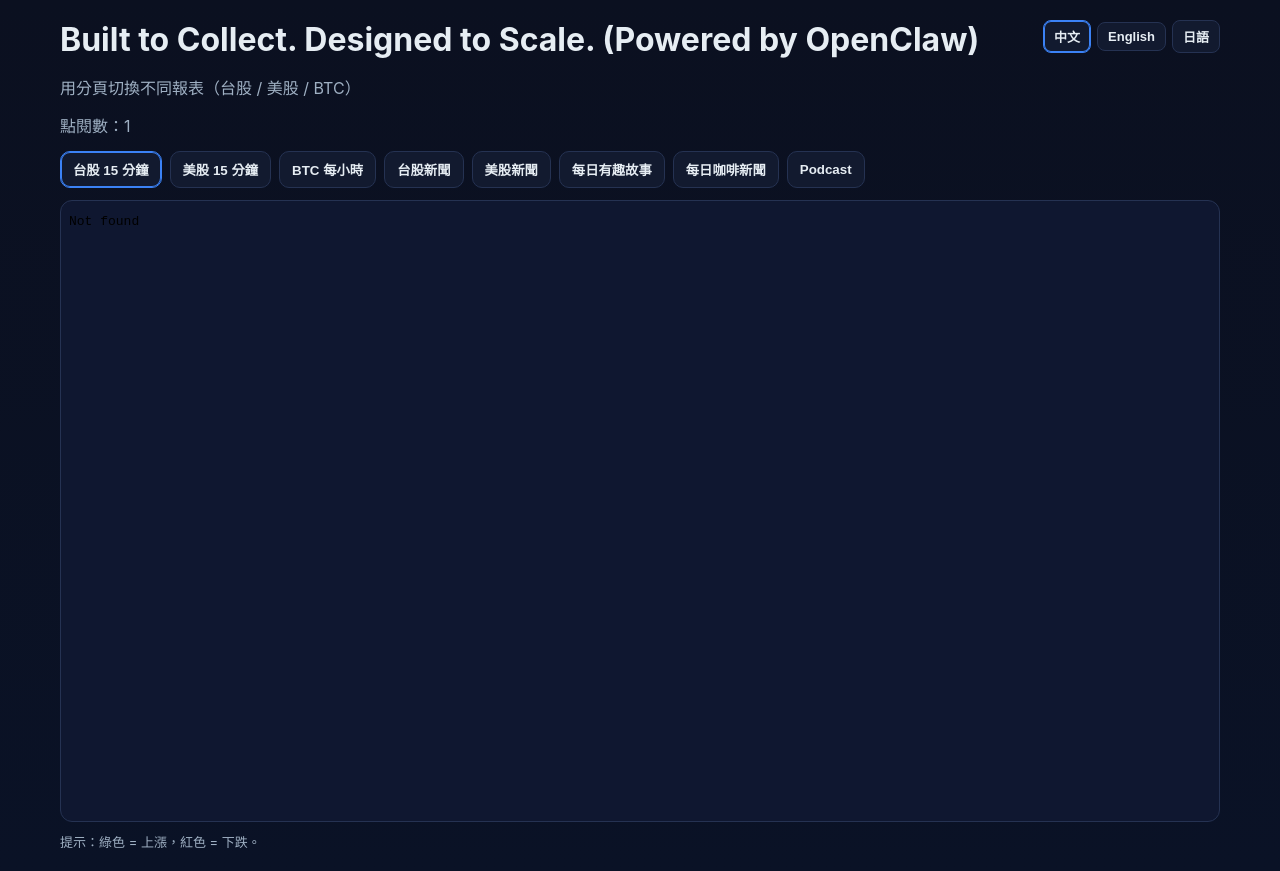
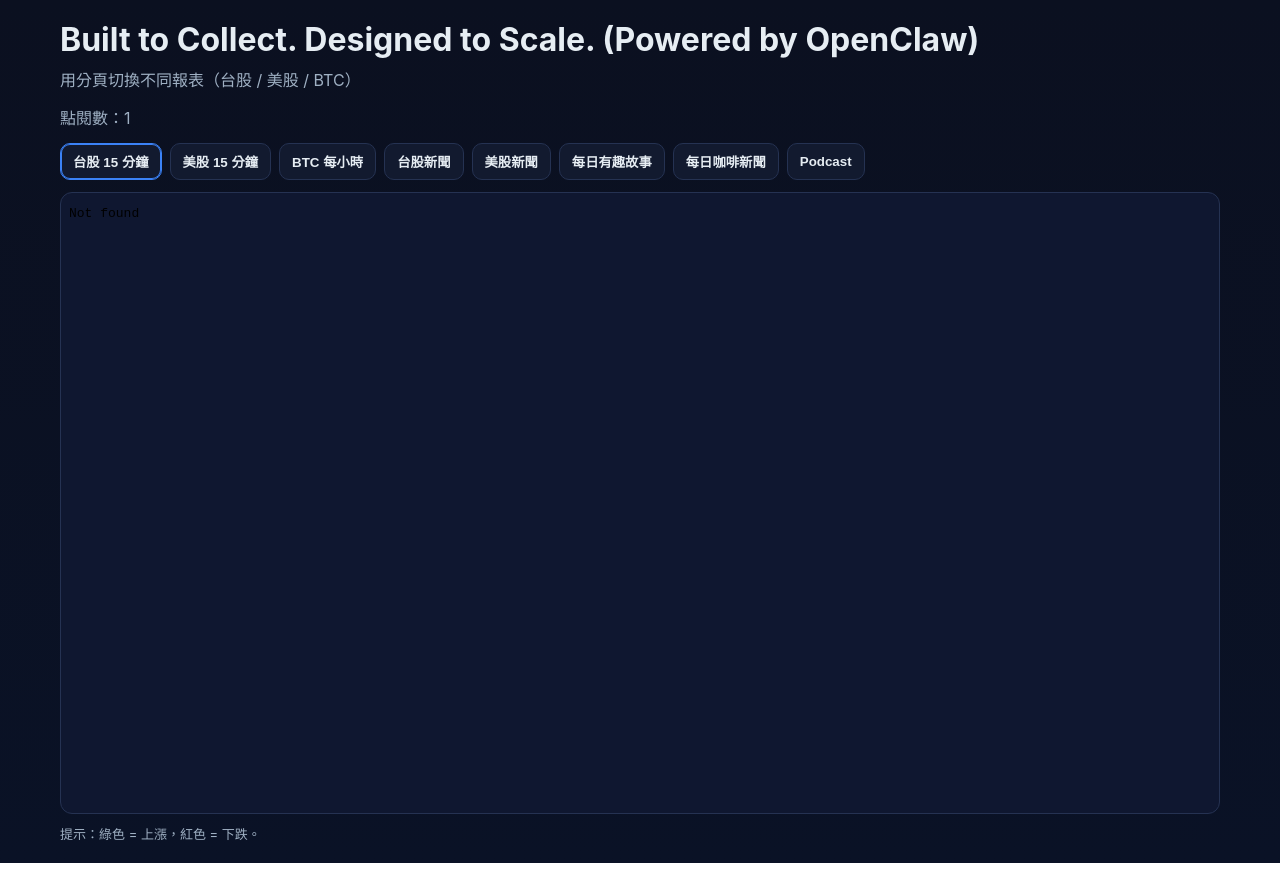
Before and after one commit to mavicair2tw/stock-report-site, a plain HTML site: page stock-report-site/public/index.html in a window 1280 px wide. Drawn offline with Linux system fonts and the light colour scheme.

Commit message:
Remove top-right language selector from portal

```diff
--- a/stock-report-site/public/index.html
+++ b/stock-report-site/public/index.html
@@ -9,11 +9,7 @@
       * { box-sizing: border-box; }
       body { margin:0; font-family:-apple-system,BlinkMacSystemFont,"Segoe UI",Roboto,sans-serif; background:linear-gradient(180deg,#0b1020 0%,#0a1226 100%); color:var(--text); }
       .wrap { max-width:1200px; margin:0 auto; padding:20px; }
-      .topbar { display:flex; justify-content:space-between; align-items:flex-start; gap:12px; margin-bottom:8px; }
       h1 { margin:0 0 8px; }
-      .lang-switch { display:flex; align-items:center; gap:6px; flex-wrap:wrap; }
-      .lang-btn { border:1px solid var(--line); background:var(--panel); color:var(--text); padding:6px 10px; border-radius:8px; cursor:pointer; font-weight:600; font-size:13px; }
-      .lang-btn.active { border-color:var(--active); box-shadow:0 0 0 1px var(--active) inset; }
       .sub { color:var(--muted); margin-bottom:14px; }
       .tabs { display:flex; gap:8px; margin-bottom:12px; flex-wrap:wrap; }
       .tab { border:1px solid var(--line); background:var(--panel); color:var(--text); padding:8px 12px; border-radius:10px; cursor:pointer; font-weight:600; }
@@ -29,14 +25,7 @@
   </head>
   <body>
     <div class="wrap">
-      <div class="topbar">
-        <h1 id="mainTitle">Built to Collect. Designed to Scale. (Powered by OpenClaw)</h1>
-        <div class="lang-switch" aria-label="Language selector">
-          <button class="lang-btn active" data-lang="zh">中文</button>
-          <button class="lang-btn" data-lang="en">English</button>
-          <button class="lang-btn" data-lang="ja">日語</button>
-        </div>
-      </div>
+      <h1 id="mainTitle">Built to Collect. Designed to Scale. (Powered by OpenClaw)</h1>
       <div class="sub" id="subTitle">用分頁切換不同報表（台股 / 美股 / BTC）</div>
       <div class="sub" id="viewCounter">點閱數：--</div>
 
@@ -71,94 +60,15 @@
 
     <script>
 
-      const i18n = {
-        zh: {
-          title: 'Built to Collect. Designed to Scale. (Powered by OpenClaw)',
-          sub: '用分頁切換不同報表（台股 / 美股 / BTC）',
-          views: '點閱數',
-          foot: '提示：綠色 = 上漲，紅色 = 下跌。',
-          tab_tw: '台股 15 分鐘',
-          tab_us: '美股 15 分鐘',
-          tab_btc: 'BTC 每小時',
-          tab_twnews: '台股新聞',
-          tab_usnews: '美股新聞',
-          tab_stories: '每日有趣故事',
-          tab_coffee: '每日咖啡新聞',
-          tab_podcast: 'Podcast'
-        },
-        en: {
-          title: 'Built to Collect. Designed to Scale. (Powered by OpenClaw)',
-          sub: 'Switch tabs to view different reports (TW / US / BTC)',
-          views: 'Views',
-          foot: 'Tip: Green = Up, Red = Down.',
-          tab_tw: 'TW 15-min',
-          tab_us: 'US 15-min',
-          tab_btc: 'BTC Hourly',
-          tab_twnews: 'TW News',
-          tab_usnews: 'US News',
-          tab_stories: 'Daily Stories',
-          tab_coffee: 'Daily Coffee News',
-          tab_podcast: 'Podcast'
-        },
-        ja: {
-          title: 'Built to Collect. Designed to Scale. (Powered by OpenClaw)',
-          sub: 'タブで各レポートを切り替え（台湾株 / 米国株 / BTC）',
-          views: '閲覧数',
-          foot: 'ヒント：緑 = 上昇、赤 = 下落。',
-          tab_tw: '台湾株 15分',
-          tab_us: '米国株 15分',
-          tab_btc: 'BTC 毎時',
-          tab_twnews: '台湾株ニュース',
-          tab_usnews: '米国株ニュース',
-          tab_stories: '毎日の面白い話',
-          tab_coffee: '毎日コーヒーニュース',
-          tab_podcast: 'Podcast'
-        }
-      };
-
       const pageKey = `views:${location.pathname}`;
       const pageViews = Number(localStorage.getItem(pageKey) || '0') + 1;
       localStorage.setItem(pageKey, String(pageViews));
-
-      const mainTitleEl = document.getElementById('mainTitle');
-      const subTitleEl = document.getElementById('subTitle');
       const viewCounterEl = document.getElementById('viewCounter');
-      const footNoteEl = document.getElementById('footNote');
-      const langButtons = document.querySelectorAll('.lang-btn');
+      if (viewCounterEl) viewCounterEl.textContent = `點閱數：${pageViews}`;
 
       const tabs = document.querySelectorAll('.tab');
       const frames = { tw: document.getElementById('tw'), us: document.getElementById('us'), btc: document.getElementById('btc'), twnews: document.getElementById('twnews'), usnews: document.getElementById('usnews'), stories: document.getElementById('stories'), coffee: document.getElementById('coffee'), podcast: document.getElementById('podcast') };
       let currentTab = 'tw';
-      let currentLang = localStorage.getItem('portalLang') || 'zh';
-      if (!i18n[currentLang]) currentLang = 'zh';
-
-      function refreshFrameLang(target = null) {
-        const keys = target ? [target] : Object.keys(frames);
-        keys.forEach((k) => {
-          const el = frames[k];
-          if (!el) return;
-          const base = el.dataset.base || el.getAttribute('src') || '';
-          const next = `${base}${base.includes('?') ? '&' : '?'}lang=${encodeURIComponent(currentLang)}`;
-          if (el.getAttribute('src') !== next) el.setAttribute('src', next);
-        });
-      }
-
-      function applyLanguage(lang) {
-        const dict = i18n[lang] || i18n.zh;
-        if (mainTitleEl) mainTitleEl.textContent = dict.title;
-        if (subTitleEl) subTitleEl.textContent = dict.sub;
-        if (viewCounterEl) viewCounterEl.textContent = `${dict.views}：${pageViews}`;
-        if (footNoteEl) footNoteEl.textContent = dict.foot;
-
-        document.querySelectorAll('[data-i18n-key]').forEach(el => {
-          const key = el.dataset.i18nKey;
-          if (dict[key]) el.textContent = dict[key];
-        });
-
-        langButtons.forEach(btn => btn.classList.toggle('active', btn.dataset.lang === lang));
-        localStorage.setItem('portalLang', lang);
-        refreshFrameLang();
-      }
 
       function switchTab(target) {
         currentTab = target;
@@ -169,10 +79,6 @@
       }
 
       tabs.forEach(tab => tab.addEventListener('click', () => switchTab(tab.dataset.target)));
-      langButtons.forEach(btn => btn.addEventListener('click', () => {
-        currentLang = btn.dataset.lang;
-        applyLanguage(currentLang);
-      }));
 
       if (location.hash === '#us') switchTab('us');
       else if (location.hash === '#btc') switchTab('btc');
@@ -183,7 +89,7 @@
       else if (location.hash === '#podcast') switchTab('podcast');
       else switchTab('tw');
 
-      applyLanguage(currentLang);
+
     </script>
   </body>
 </html>
```
